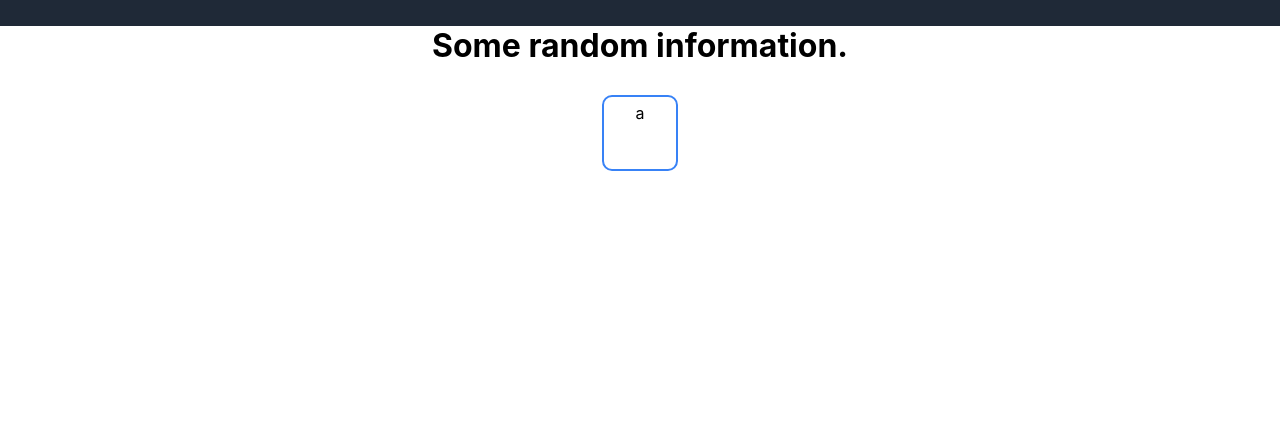
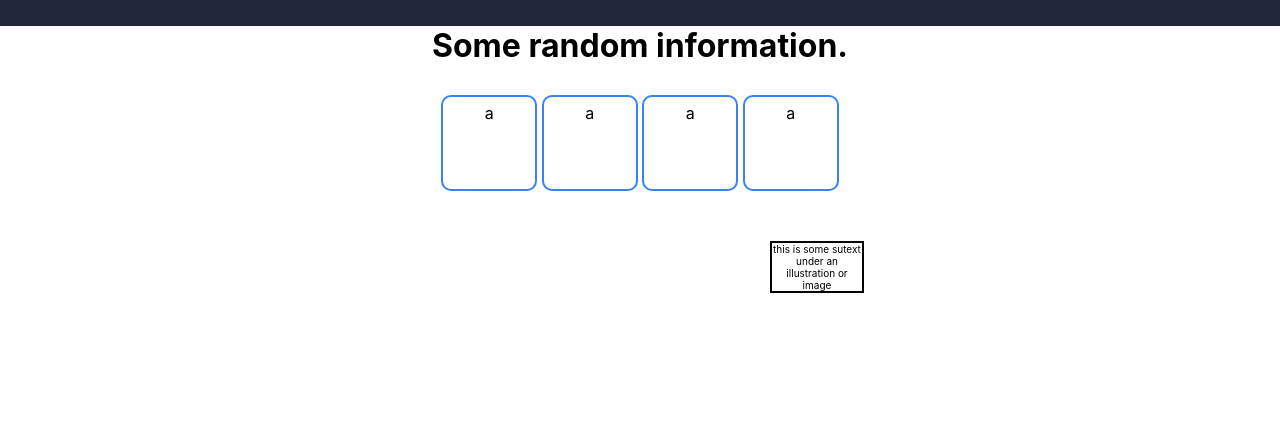
Before and after one commit to natetad/LandingPage, a plain HTML site: page index.html in a window 1280 px wide. Shown: the part 374-800 px from the top of the page. Drawn offline with Linux system fonts and the light colour scheme.

Commit message:
Landing Page, updated cards boxes, add text under it now.

```diff
--- a/index.html
+++ b/index.html
@@ -44,8 +44,13 @@
           Some random information.
         </div>
         <div class = "boxes">
-          a
+          <div class = "box1">a</div>
+          <div class = "box2">a</div>
+          <div class = "box3">a</div>
+          <div class = "box4">a</div>
         </div>
+
+        <div class = "s1">this is some sutext under an illustration or image</div>
     </div>
 
     <div class="footer">
--- a/style.css
+++ b/style.css
@@ -108,16 +108,58 @@ body {
     text-align: center;
   }
 
-  .cards .boxes {
+  .cards .boxes .box1{
     display: inline-block;
     border: 2px solid #3882F6;
     border-radius: 10px;
     padding: 6px;
-    height: 60px;
-    width: 60px;
+    height: 80px;
+    width: 80px;
     position: relative;
     top: -450px;
+  }
 
+  .cards .boxes .box2{
+    display: inline-block;
+    border: 2px solid #3882F6;
+    border-radius: 10px;
+    padding: 6px;
+    height: 80px;
+    width: 80px;
+    position: relative;
+    top: -450px;
+  }
+
+  .cards .boxes .box3{
+    display: inline-block;
+    border: 2px solid #3882F6;
+    border-radius: 10px;
+    padding: 6px;
+    height: 80px;
+    width: 80px;
+    position: relative;
+    top: -450px;
+  }
+
+  .cards .boxes .box4{
+    display: inline-block;
+    border: 2px solid #3882F6;
+    border-radius: 10px;
+    padding: 6px;
+    height: 80px;
+    width: 80px;
+    position: relative;
+    top: -450px;
+  }
+
+  .cards .s1 {
+    display: flex;
+    position: relative;
+    top: -400px;
+    left: 770px;
+    font-size: 10px;
+    border: 2px solid black;
+    width: 90px;
   }
  /*
  WHAT I STOPPED ON WAS SEEING DIFFERENCE BETWEEN .header.middle.middle-1.title and just .title seems like
```
